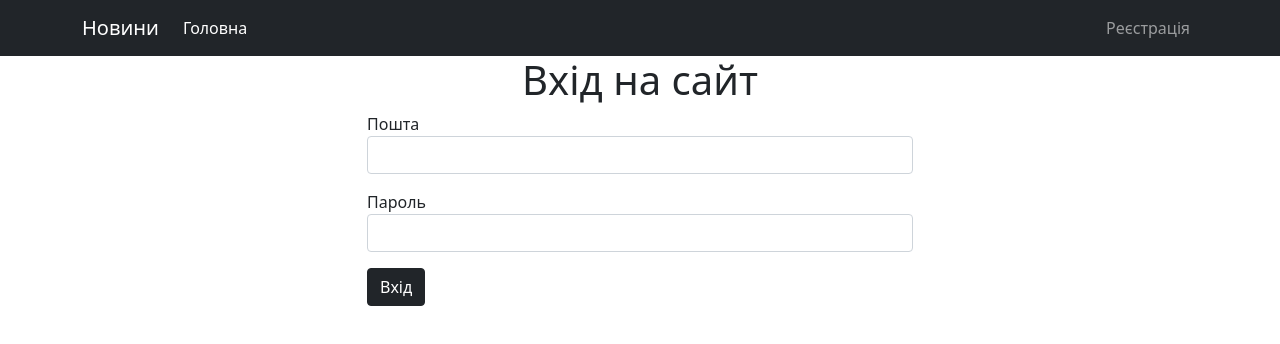
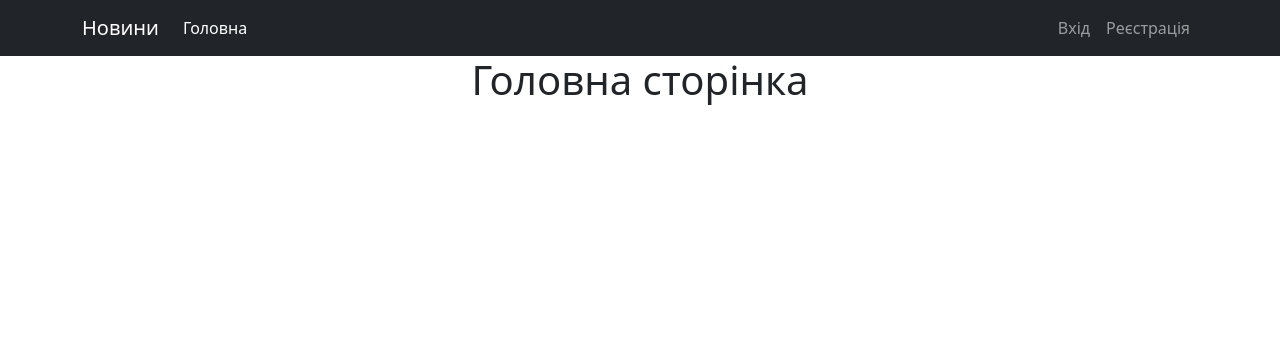
Before and after one commit to novakvova/ReactVPU912Sundya, a React (Create React App) app: page / in a window 1280 px wide. Shown: the top 344 px of the page. Built offline with nearby package versions, Linux system fonts and the light colour scheme.

Commit message:
formik add select photo

```diff
--- a/package.json
+++ b/package.json
@@ -8,12 +8,14 @@
     "@testing-library/user-event": "^12.8.3",
     "bootstrap": "^5.1.1",
     "classnames": "^2.3.1",
+    "formik": "^2.2.9",
     "prop-types": "^15.7.2",
     "react": "^17.0.2",
     "react-dom": "^17.0.2",
     "react-router-dom": "^5.3.0",
     "react-scripts": "4.0.3",
-    "web-vitals": "^1.1.2"
+    "web-vitals": "^1.1.2",
+    "yup": "^0.32.9"
   },
   "scripts": {
     "start": "react-scripts start",
--- a/src/App.js
+++ b/src/App.js
@@ -7,6 +7,7 @@ import {
   Switch,
   Route
 } from "react-router-dom";
+import HomePage from "./components/home";
 
 function App() {
   return (
@@ -15,6 +16,10 @@ function App() {
       <div className="container">
         <Switch>
           <Route exact path="/">
+            <HomePage />
+          </Route>
+
+          <Route exact path="/login">
             <LoginPage />
           </Route>
 
--- a/src/components/Navbar.js
+++ b/src/components/Navbar.js
@@ -19,6 +19,9 @@ export class Navbar extends Component {
                             </ul>
                             <ul className="navbar-nav">
                                 <li className="nav-item">
+                                    <Link className="nav-link" to="/login">Вхід</Link>
+                                </li>
+                                <li className="nav-item">
                                     <Link className="nav-link" to="/register">Реєстрація</Link>
                                 </li>
                             </ul>
--- a/src/components/auth/Login/LoginPage.js
+++ b/src/components/auth/Login/LoginPage.js
@@ -1,77 +1,49 @@
-import React, { Component } from 'react'
-import InputTextField from '../../common/InptTextField';
-import { validationFields } from './validation';
+import React from 'react'
+import validationFields from './validation';
+import { Formik, Form } from 'formik';
+import MyTextInput from '../../common/MyTextInput';
 
-export class LoginPage extends Component {
-    state = {
-        email: '',
-        password: '',
-        isValidation: false,
-        errors: {
+const LoginPage = () => {
+
+    const initState = {
         email: '',
         password: ''
-        }
+    };
+
+    const onSubmitHandler = (values) => {
+        console.log("Server submit data", values);
     }
 
-    onSubmitHandler = (e) => {
-        e.preventDefault();
-        var errors = validationFields(this.state);
-        const isValid = Object.keys(errors).length === 0;
-        if(isValid)
-        {
-            console.log("send server", this.state);
-        }
-        else{
-            this.setState({errors: errors, isValidation: true});
-        }
-    }
-    onChangeHandler = (e) => {
-        const {name, value} = e.target;
-        const {isValidation} = this.state;
-        if(isValidation)
-        {
-            const data = { ...this.state,
-                            [name]: value };
-            const errors = validationFields(data);
-            this.setState({[name]: value, errors: errors});
-        }
-        else
-            this.setState({[name]: value});
-    }
-    render() {
-        const {errors} = this.state;
+
     return (
         <div className="row">
-                <h1 className="text-center">Вхід на сайт</h1>
+            <h1 className="text-center">Вхід</h1>
             <div className="offset-md-3 col-md-6">
-                    <form onSubmit={this.onSubmitHandler}>
+                <Formik
+                    initialValues={initState}
+                    onSubmit={onSubmitHandler}
+                    validationSchema={validationFields()}>
+                    <Form>
 
-
-                        <InputTextField
-                            field="email"
-                            label="Пошта"
-                            value={this.state.email}
-                            error={errors.email}
-                            onChange={this.onChangeHandler}
+                        <MyTextInput
+                            label="Електронна пошта"
+                            name="email"
+                            id="email"
+                            type="text"
                         />
-
-                        <InputTextField
-                            field="password"
+                        <MyTextInput
                             label="Пароль"
-                            value={this.state.password}
-                            error={errors.password}
-                            onChange={this.onChangeHandler}
+                            name="password"
+                            id="password"
                             type="password"
                         />
 
-
-
-                        <button type="submit" className="btn btn-dark">Вхід</button>
-                    </form>
+                        <button type="submit" className="btn btn-success">Логін</button>
+                    </Form>
+                </Formik>
             </div>
         </div>
-        )
-    }
+    );
 }
 
-export default LoginPage
+export default LoginPage;
--- a/src/components/auth/Login/validation.js
+++ b/src/components/auth/Login/validation.js
@@ -1,18 +1,14 @@
-export function validationFields(items) {
-    let errors={};
-    const { email, password } = items;
-    const regex_email = /^[a-zA-Z0-9]+@[a-zA-Z0-9]+\.[A-Za-z]+$/;
+import * as Yup from 'yup';
 
-    if (!regex_email.test(email.trim())) errors.email = "Не правильний формат електронної пошти!";
-
-
-    if(password.trim()=='')
-    {
-        errors={
-            ...errors,
-            password: "Поле пароль пуста"
-        }
-    }
-
-    return errors;
+const validationFields= () => {
+    return Yup.object({
+        email: Yup.string()
+            .email('Не коректно вказана пошта')
+            .required("Вкажіть пошту"),
+        password: Yup.string()
+            .required('Вкажіть пароль.')
+            .min(5, 'Пароль має містить мінімум 5 символів.')
+            .matches(/[a-zA-Z]/, 'Пароль має містить латинські символи.')
+    });
 }
+export default validationFields;
--- a/src/components/auth/Register/RegisterPage.js
+++ b/src/components/auth/Register/RegisterPage.js
@@ -1,104 +1,192 @@
-import React, { Component } from 'react'
-import InputTextField from '../../common/InptTextField';
-import { validationFields } from './validation';
+import React, {useRef} from 'react'
+import validationFields from './validation';
+import { Formik, Form} from 'formik';
+import MyTextInput from '../../common/MyTextInput';
+import MyPhotoInput from '../../common/MyPhotoInput';
 
-export class RegisterPage extends Component {
-    state = {
+const RegisterPage = () => {
+
+    const initState = {
         email: '',
         password: '',
         confirmPassword: '',
         fio: '',
-        isValidation: false,
-        errors: {
-            email: '',
-            password: '',
-            confirmPassword: '',
-            fio: '',
-        }
-    }
+        photo: null
+    };
 
-    onSubmitHandler = (e) => {
-        e.preventDefault();
+    const formikRef = useRef();
 
-        var errors = validationFields(this.state);
-        const isValid = Object.keys(errors).length === 0;
-        if(isValid)
+    const onSubmitHandler = (values) => {
+        console.log("Server submit data", values);
+
+        console.log("Server submit file", JSON.stringify(
             {
-            // let json = JSON.parse(this.state);
-            // alert(json);
-            console.log("send server", this.state);
-        }
-        else{
-            this.setState({errors: errors, isValidation: true});
+              fileName: values.photo.name,
+              type: values.photo.type,
+              size: `${values.photo.size} bytes`
+            },
+            null,
+            2
+          ));
     }
 
 
-
-        //console.log("Наш стейт", this.state);
-    }
-    onChangeHandler = (e) => {
-        const {name, value} = e.target;
-        //console.log(name, value);
-        const {isValidation} = this.state;
-        if(isValidation)
-        {
-            const data = { ...this.state,
-                            [name]: value };
-            const errors = validationFields(data);
-            this.setState({[name]: value, errors: errors});
-        }
-        else
-            this.setState({[name]: value});
-    }
-    render() {
-        //console.log(this.state);
-        const {errors} = this.state;
     return (
         <div className="row">
             <h1 className="text-center">Реєстрація</h1>
             <div className="offset-md-3 col-md-6">
-                    <form onSubmit={this.onSubmitHandler}>
-
-                        <InputTextField
-                            field="fio"
+                <Formik
+                    innerRef={formikRef}
+                    initialValues={initState}
+                    onSubmit={onSubmitHandler}
+                    validationSchema={validationFields()}>
+                    <Form>
+                        <MyTextInput
                             label="ПІБ"
-                            value={this.state.fio}
-                            error={errors.fio}
-                            onChange={this.onChangeHandler}
+                            name="fio"
+                            id="fio"
+                            type="text"
                         />
 
-                        <InputTextField
-                            field="email"
-                            label="Пошта"
-                            value={this.state.email}
-                            error={errors.email}
-                            onChange={this.onChangeHandler}
+                        <MyTextInput
+                            label="Електронна пошта"
+                            name="email"
+                            id="email"
+                            type="text"
                         />
+                        <MyPhotoInput
+                            field="photo"
+                            formikRef={formikRef}
 
-                        <InputTextField
-                            field="password"
+                        />
+                        {/* <input
+                            label="Фото"
+                            name="photo"
+                            type="file"
+                            onChange={(event) => {
+                                formikRef.current.setFieldValue(
+                                    "photo", event.currentTarget.files[0]
+                                  );
+                              }}
+                        /> */}
+
+                        <MyTextInput
                             label="Пароль"
-                            value={this.state.password}
-                            error={errors.password}
-                            onChange={this.onChangeHandler}
+                            name="password"
+                            id="password"
+                            type="password"
+                        />
+                        <MyTextInput
+                            label="Повтор пароль"
+                            name="confirmPassword"
+                            id="confirmPassword"
                             type="password"
                         />
 
-                         <InputTextField
-                            field="confirmPassword"
-                            label="Повтор пароль"
-                            value={this.state.confirmPassword}
-                            error={errors.confirmPassword}
-                            onChange={this.onChangeHandler}
-                            type="password"
-                         />
 
                         <button type="submit" className="btn btn-success">Реєстрація</button>
-                    </form>
+                    </Form>
+                </Formik>
             </div>
         </div>
-        )
-    }
+    );
 }
 
-export default RegisterPage
+export default RegisterPage;
+    // state = {
+    //     email: '',
+    //     password: '',
+    //     confirmPassword: '',
+    //     fio: '',
+    //     isValidation: false,
+    //     errors: {
+    //         email: '',
+    //         password: '',
+    //         confirmPassword: '',
+    //         fio: '',
+    //     }
+    // }
+
+    // onSubmitHandler = (e) => {
+    //     e.preventDefault();
+
+    //     var errors = validationFields(this.state);
+    //     const isValid = Object.keys(errors).length === 0;
+    //     if(isValid)
+    //     {
+    //         // let json = JSON.parse(this.state);
+    //         // alert(json);
+    //         console.log("send server", this.state);
+    //     }
+    //     else{
+    //         this.setState({errors: errors, isValidation: true});
+    //     }
+
+
+
+    //     //console.log("Наш стейт", this.state);
+    // }
+    // onChangeHandler = (e) => {
+    //     const {name, value} = e.target;
+    //     //console.log(name, value);
+    //     const {isValidation} = this.state;
+    //     if(isValidation)
+    //     {
+    //         const data = { ...this.state,
+    //                         [name]: value };
+    //         const errors = validationFields(data);
+    //         this.setState({[name]: value, errors: errors});
+    //     }
+    //     else
+    //         this.setState({[name]: value});
+    // }
+    // render() {
+    //     //console.log(this.state);
+    //     const {errors} = this.state;
+    //     return (
+    //         <div className="row">
+    //             <h1 className="text-center">Реєстрація</h1>
+    //             <div className="offset-md-3 col-md-6">
+    //                 <form onSubmit={this.onSubmitHandler}>
+
+    //                     <InputTextField
+    //                         field="fio"
+    //                         label="ПІБ"
+    //                         value={this.state.fio}
+    //                         error={errors.fio}
+    //                         onChange={this.onChangeHandler}
+    //                      />
+
+    //                     <InputTextField
+    //                         field="email"
+    //                         label="Пошта"
+    //                         value={this.state.email}
+    //                         error={errors.email}
+    //                         onChange={this.onChangeHandler}
+    //                      />
+
+    //                     <InputTextField
+    //                         field="password"
+    //                         label="Пароль"
+    //                         value={this.state.password}
+    //                         error={errors.password}
+    //                         onChange={this.onChangeHandler}
+    //                         type="password"
+    //                      />
+
+    //                      <InputTextField
+    //                         field="confirmPassword"
+    //                         label="Повтор пароль"
+    //                         value={this.state.confirmPassword}
+    //                         error={errors.confirmPassword}
+    //                         onChange={this.onChangeHandler}
+    //                         type="password"
+    //                      />
+
+    //                     <button type="submit" className="btn btn-success">Реєстрація</button>
+    //                 </form>
+    //             </div>
+    //         </div>
+    //     )
+    // }
+//}
--- a/src/components/auth/Register/validation.js
+++ b/src/components/auth/Register/validation.js
@@ -1,26 +1,19 @@
-export function validationFields(items) {
-    let errors={};
-    const { email, fio, password, confirmPassword } = items;
-    const regex_email = /^[a-zA-Z0-9]+@[a-zA-Z0-9]+\.[A-Za-z]+$/;
+import * as Yup from 'yup';
 
-    if (!regex_email.test(email.trim())) errors.email = "Не правильний формат електронної пошти!";
-
-    if(fio.trim()=='')
-    {
-        errors={
-            ...errors,
-            fio: "Поле ПІБ пуста"
-        }
-    }
-
-    if(password.trim()=='')
-    {
-        errors={
-            ...errors,
-            password: "Поле пароль пуста"
-        }
-    }
-    if (confirmPassword !== password) errors.confirmPassword = "Повтор паролю не співпадає!";
-
-    return errors;
+const validationFields= () => {
+    return Yup.object({
+        email: Yup.string()
+            .email('Не коректно вказана пошта')
+            .required("Вкажіть пошту"),
+        fio: Yup.string()
+            .required("Вкажіть ПІБ"),
+        password: Yup.string()
+            .required('Вкажіть пароль.')
+            .min(5, 'Пароль має містить мінімум 5 символів.')
+            .matches(/[a-zA-Z]/, 'Пароль має містить латинські символи.'),
+        confirmPassword: Yup.string()
+            .oneOf([Yup.ref('password'), null], 'Не співпадають паролі')
+            .required("Повтор пароля є обов'язковим"),
+    });
 }
+export default validationFields;
--- /dev/null
+++ b/src/components/common/MyPhotoInput.js
@@ -0,0 +1,33 @@
+import { useState } from "react";
+const MyPhotoInput = ({
+    field,
+    formikRef
+}) => {
+
+    const [photo, setPhoto] = useState("https://bytes.ua/wp-content/uploads/2017/08/no-image.png");
+
+    const selectImage = (event) => {
+        const FILE_OBJECT= event.currentTarget.files[0];
+        setPhoto(URL.createObjectURL(FILE_OBJECT));
+        formikRef.current.setFieldValue(field, FILE_OBJECT);
+    }
+
+    return (
+        <div className="mb-3">
+            <label htmlFor={field}>
+                <img
+                    src={photo}
+                    width="150"
+                />
+            </label>
+            <input type="file"
+                style={{display:"none"}}
+                className="form-control"
+                id={field}
+                onChange = {selectImage}
+                 />
+
+        </div>
+    );
+};
+export default MyPhotoInput;
--- /dev/null
+++ b/src/components/common/MyTextInput.js
@@ -0,0 +1,24 @@
+import { useField } from 'formik';
+import classNames from 'classnames';
+
+const MyTextInput = ({ label, ...props }) => {
+    // useField() returns [formik.getFieldProps(), formik.getFieldMeta()]
+    // which we can spread on <input>. We can use field meta to show an error
+    // message if the field is invalid and it has been touched (i.e. visited)
+    const [field, meta] = useField(props);
+    //console.log("fields", field);
+    return (
+      <div className="mb-3">
+        <label htmlFor={props.id || props.name} className="form-label">{label}</label>
+        <input className={classNames("form-control",
+            {"is-invalid": meta.error && meta.touched},
+            {"is-valid": !meta.error && meta.touched}
+            )}
+            {...field} {...props} />
+
+        {meta.error && meta.touched && <span className="text-danger">{meta.error}</span>}
+      </div>
+    );
+  };
+
+  export default MyTextInput;
--- /dev/null
+++ b/src/components/home/index.js
@@ -0,0 +1,15 @@
+import React from 'react'
+
+
+const HomePage = () => {
+
+
+    return (
+        <div className="row">
+            <h1 className="text-center">Головна сторінка</h1>
+
+        </div>
+    );
+}
+
+export default HomePage;
```
Also changed, not shown: 1 other file (tests, documents, lock files or other folders). Lines whose indentation alone changed are shown as unchanged.
